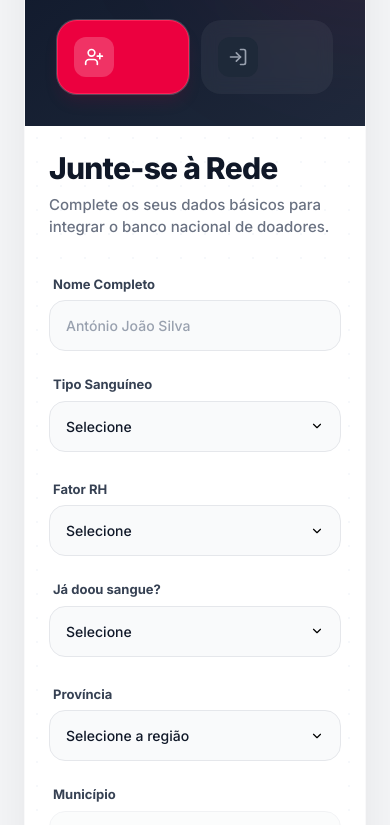
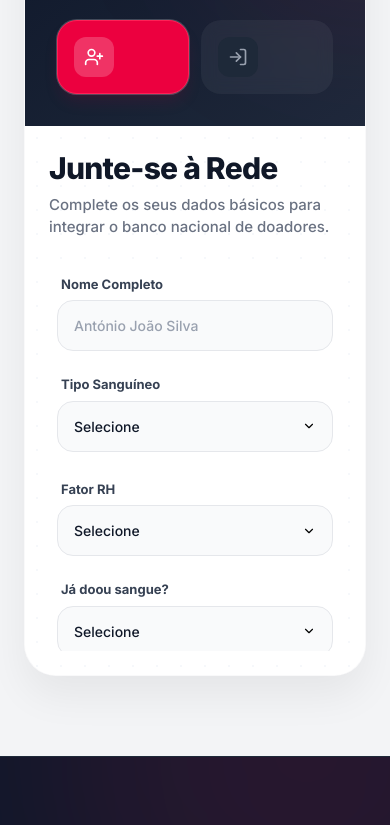
Before and after one commit to GracianoNetoo/helpblood-project, a Vue app: page / in a window 390 px wide. Shown: the part 6900-7725 px from the top of the page. Built offline with nearby package versions, Linux system fonts and the light colour scheme.

Commit message:
fix: impedir scroll do body no modal e adicionar limitador no layout global mobile

```diff
--- a/src/App.vue
+++ b/src/App.vue
@@ -15,8 +15,15 @@ const usuarioLogado = ref(false);
 // 2. Estado do Modal de Autenticação
 const mostrarModal = ref(false);
 
-const abrirCadastro = () => mostrarModal.value = true;
-const fecharCadastro = () => mostrarModal.value = false;
+const abrirCadastro = () => {
+  mostrarModal.value = true;
+  document.body.style.overflow = 'hidden';
+};
+
+const fecharCadastro = () => {
+  mostrarModal.value = false;
+  document.body.style.overflow = '';
+};
 
 // 3. Função para simular o Login/Sucesso no Cadastro
 const entrarNoSistema = () => {
@@ -56,8 +63,8 @@ const sairDoSistema = () => {
     <div v-if="mostrarModal" class="fixed inset-0 z-100 flex items-center justify-center p-4">
       <div @click="fecharCadastro" class="absolute inset-0 bg-slate-900/60 backdrop-blur-sm"></div>
 
-      <div class="relative w-full max-w-5xl rounded-3xl shadow-2xl flex items-center justify-center p-4">
-        <button @click="fecharCadastro" class="absolute top-8 right-8 z-50 text-gray-400 hover:text-rose-600 bg-white/10 hover:bg-white p-2 rounded-full backdrop-blur-md transition-all">
+      <div class="relative w-full max-w-5xl max-h-[95vh] overflow-y-auto rounded-3xl shadow-2xl flex items-center justify-center p-4 custom-scrollbar">
+        <button @click="fecharCadastro" class="absolute top-4 right-4 md:top-8 md:right-8 z-50 text-gray-400 hover:text-rose-600 bg-white/10 hover:bg-white p-2 rounded-full backdrop-blur-md transition-all shadow-md">
           <svg xmlns="http://www.w3.org/2000/svg" width="24" height="24" viewBox="0 0 24 24" fill="none" stroke="currentColor" stroke-width="2" stroke-linecap="round" stroke-linejoin="round"><path d="M18 6 6 18" /><path d="m6 6 12 12" /></svg>
         </button>
         <AuthContainer @sucesso="entrarNoSistema" />
@@ -65,3 +72,20 @@ const sairDoSistema = () => {
     </div>
   </div>
 </template>
+
+<style>
+/* Custom Scrollbar for Modal wrapper */
+.custom-scrollbar::-webkit-scrollbar {
+    width: 6px;
+}
+.custom-scrollbar::-webkit-scrollbar-track {
+    background: transparent;
+}
+.custom-scrollbar::-webkit-scrollbar-thumb {
+    background-color: #e5e7eb;
+    border-radius: 10px;
+}
+.custom-scrollbar::-webkit-scrollbar-thumb:hover {
+    background-color: #d1d5db;
+}
+</style>
--- a/src/components/AuthContainer.vue
+++ b/src/components/AuthContainer.vue
@@ -13,7 +13,7 @@ const realizarLoginManual = () => {
 </script>
 
 <template>
-    <div class="flex flex-col md:flex-row w-full max-w-[1100px] min-h-[600px] bg-white overflow-hidden shadow-[0_20px_40px_rgba(0,0,0,0.06)] border border-gray-100/50 rounded-[32px] md:rounded-[40px] relative z-20 m-auto">
+    <div class="flex flex-col md:flex-row w-full max-w-[1100px] min-h-auto md:min-h-[600px] bg-white overflow-hidden shadow-[0_20px_40px_rgba(0,0,0,0.06)] border border-gray-100/50 rounded-[32px] md:rounded-[40px] relative z-20 m-auto">
 
         <!-- Sidebar Navigation (Auth Modes) -->
         <div class="w-full md:w-[320px] bg-linear-to-br from-[#0F172A] to-[#1E293B] p-8 md:p-10 flex flex-col justify-between gap-6 relative overflow-hidden shrink-0 group">
@@ -62,7 +62,7 @@ const realizarLoginManual = () => {
         </div>
 
         <!-- Main Content Area -->
-        <div class="w-full md:flex-1 p-6 md:p-12 bg-white flex flex-col justify-center relative min-h-[500px]">
+        <div class="w-full md:flex-1 p-6 md:p-12 bg-white flex flex-col justify-center relative min-h-auto md:min-h-[500px]">
             <!-- Abstract background pattern -->
             <div class="absolute inset-0 bg-[radial-gradient(#E2E8F0_1px,transparent_1px)] bg-size-[24px_24px] opacity-30 mix-blend-multiply pointer-events-none"></div>
 
--- a/src/components/RegisterForm.vue
+++ b/src/components/RegisterForm.vue
@@ -67,7 +67,7 @@ const handleSubmit = () => {
 
 <template>
     <form @submit.prevent="handleSubmit"
-        class="w-full space-y-6 bg-white p-0 relative z-20">
+        class="w-full space-y-6 bg-white p-0 relative z-20 max-h-[380px] md:max-h-[65vh] overflow-y-auto px-2 pb-6 custom-scrollbar">
 
         <div class="grid grid-cols-1 md:grid-cols-2 gap-5">
             <div class="form-control w-full space-y-1.5">
@@ -192,4 +192,19 @@ const handleSubmit = () => {
     background-position: right 1rem center;
     background-size: 1em;
 }
+
+/* Custom Scrollbar for better UX */
+.custom-scrollbar::-webkit-scrollbar {
+    width: 6px;
+}
+.custom-scrollbar::-webkit-scrollbar-track {
+    background: transparent;
+}
+.custom-scrollbar::-webkit-scrollbar-thumb {
+    background-color: #e5e7eb;
+    border-radius: 10px;
+}
+.custom-scrollbar::-webkit-scrollbar-thumb:hover {
+    background-color: #d1d5db;
+}
 </style>
```
